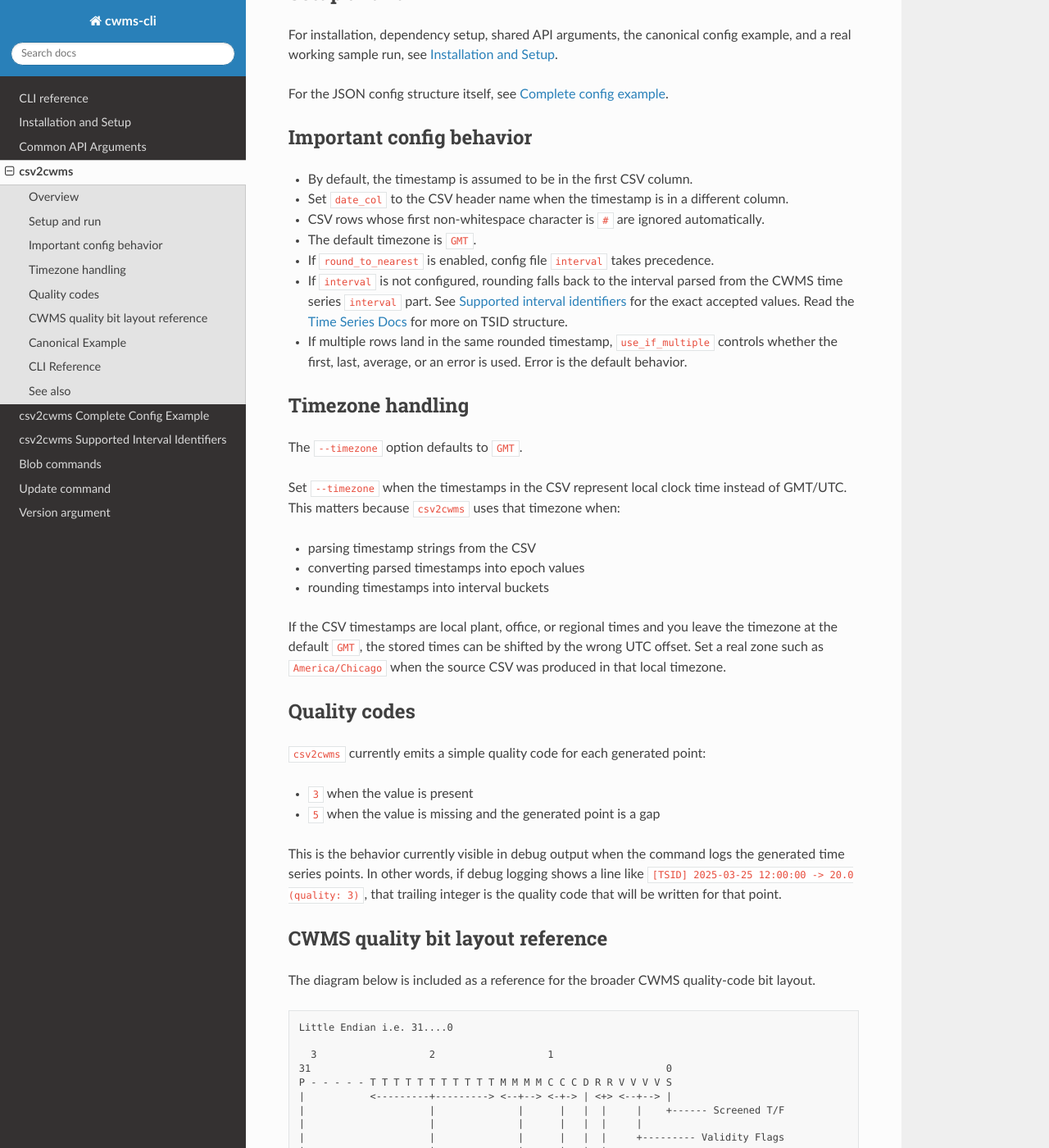
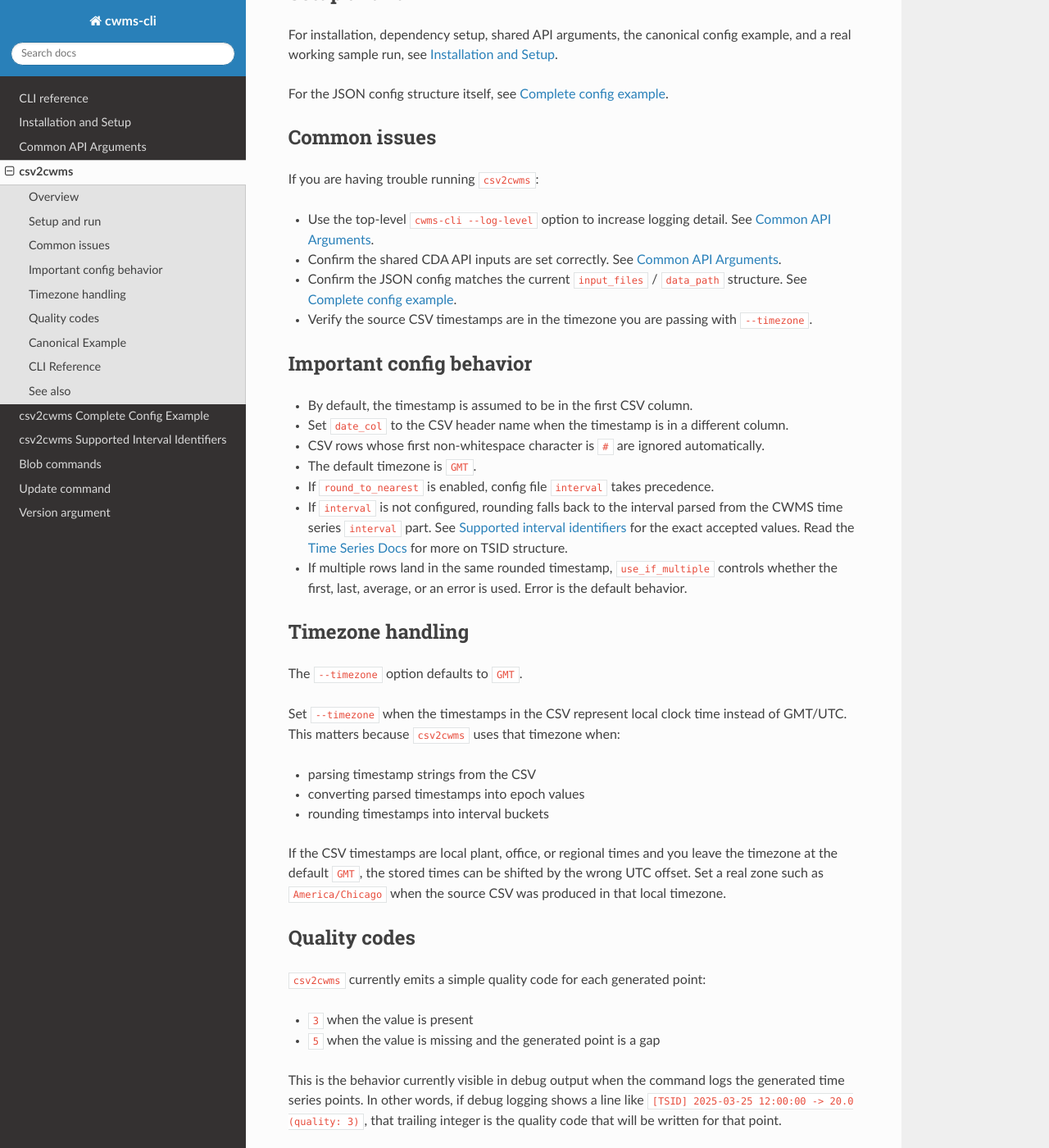
Before and after one commit to HydrologicEngineeringCenter/cwms-cli, a Sphinx documentation site: the page built from docs/cli/csv2cwms.rst, in a window 1280 px wide and 1400 px high, scrolled down 654 px. Shown: the whole window at 82% size. Built offline with Sphinx 7.4.7 and the Read the Docs theme 3.1.0, drawn with Linux system fonts in a browser that asks for light colours; some of the changed text lies outside the part shown.

Commit message:
Document the log level option from cwms-cli and remove quality bitmap

```diff
--- a/docs/cli/csv2cwms.rst
+++ b/docs/cli/csv2cwms.rst
@@ -30,6 +30,20 @@
 
 For the JSON config structure itself, see
 :doc:`Complete config example <csv2cwms_complete_config>`.
+
+Common issues
+-------------
+
+If you are having trouble running ``csv2cwms``:
+
+- Use the top-level ``cwms-cli --log-level`` option to increase logging detail.
+  See :doc:`Common API Arguments <api_arguments>`.
+- Confirm the shared CDA API inputs are set correctly. See
+  :doc:`Common API Arguments <api_arguments>`.
+- Confirm the JSON config matches the current ``input_files`` / ``data_path``
+  structure. See :doc:`Complete config example <csv2cwms_complete_config>`.
+- Verify the source CSV timestamps are in the timezone you are passing with
+  ``--timezone``.
 
 Important config behavior
 -------------------------
@@ -77,36 +91,6 @@
 ``[TSID] 2025-03-25 12:00:00 -> 20.0 (quality: 3)``, that trailing integer is
 the quality code that will be written for that point.
 
-CWMS quality bit layout reference
----------------------------------
-
-The diagram below is included as a reference for the broader CWMS quality-code
-bit layout.
-
-.. code-block:: text
-
-   Little Endian i.e. 31....0
-
-     3                   2                   1
-   31                                                            0
-   P - - - - - T T T T T T T T T T T M M M M C C C D R R V V V V S
-   |           <---------+---------> <--+--> <-+-> | <+> <--+--> |
-   |                     |              |      |   |  |     |    +------ Screened T/F
-   |                     |              |      |   |  |     |
-   |                     |              |      |   |  |     +--------- Validity Flags
-   |                     |              |      |   |  |
-   |                     |              |      |   |  +------------- Value Range Integer
-   |                     |              |      |   |
-   |                     |              |      |   +-------------- Different T/F
-   |                     |              |      |
-   |                     |              |      +---------------- Replacement Cause Integer
-   |                     |              |
-   |                     |              +--------------------- Replacement Method Integer
-   |                     |
-   |                     +---------------------------------- Test Failed Flags
-   |
-   +------------------------------------------------------ Protected T/F
-
 Canonical Example
 -----------------
 
```
Also changed, not shown: docs/cli/api_arguments.rst (+31 -0 lines).
